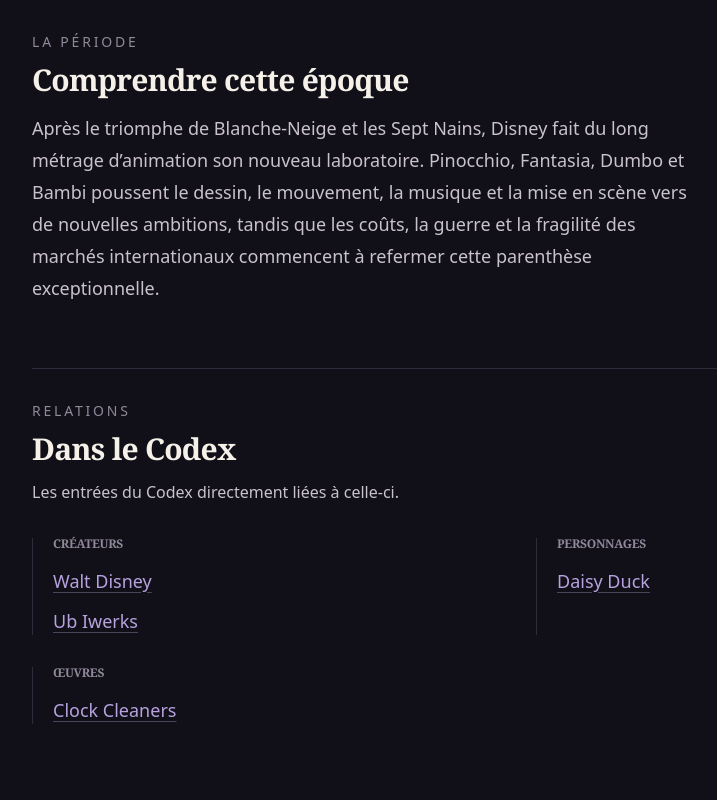
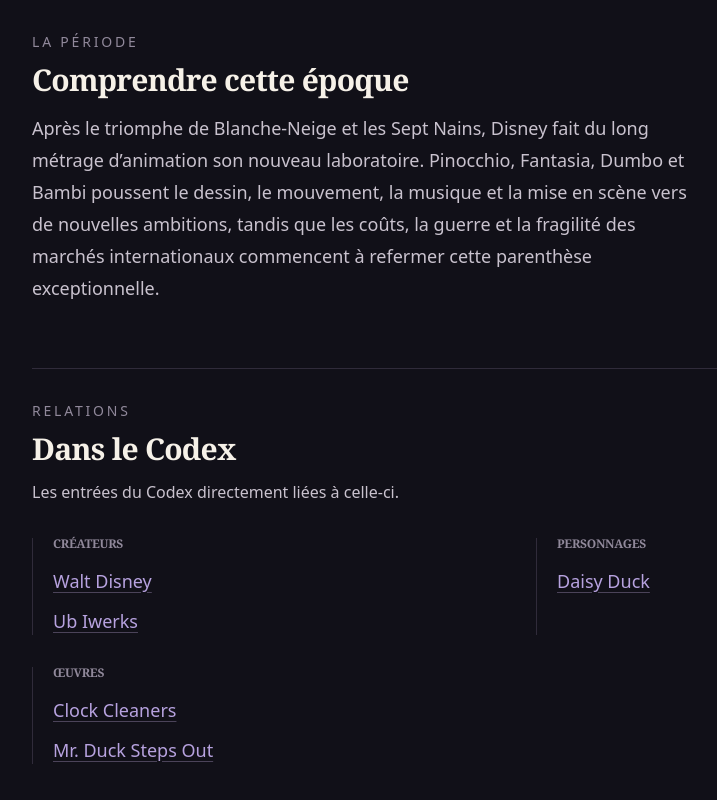
Before and after one commit to iamjulienjulien/ledisneyiste-codex, a Next.js app: page /epoques/temps-des-chefs-d-oeuvre in a window 1280 px wide. Shown: the part 538-1338 px from the top of the page, without its empty margins (120-837 px from the left). Built offline with nearby package versions, Linux system fonts and the light colour scheme.

Commit message:
🗄️ Archives > Mr. Duck Steps Out réunit Donald et Daisy > 🐭 Julien

```diff
--- a/src/data/catalogues/oeuvres.json
+++ b/src/data/catalogues/oeuvres.json
@@ -22,5 +22,11 @@
         "nom": "Clock Cleaners",
         "type": "oeuvre",
         "sousTitre": "Le vertige mécanique du trio Mickey, Donald et Dingo"
+    },
+    {
+        "slug": "mr-duck-steps-out",
+        "nom": "Mr. Duck Steps Out",
+        "type": "oeuvre",
+        "sousTitre": "Le premier rendez-vous de Donald et Daisy"
     }
 ]
--- a/src/data/oeuvres/index.ts
+++ b/src/data/oeuvres/index.ts
@@ -1,4 +1,5 @@
 import clockCleanersJson from "@/data/oeuvres/clock-cleaners.json";
+import mrDuckStepsOutJson from "@/data/oeuvres/mr-duck-steps-out.json";
 import steamboatWillieJson from "@/data/oeuvres/steamboat-willie.json";
 import theBandConcertJson from "@/data/oeuvres/the-band-concert.json";
 import theWiseLittleHenJson from "@/data/oeuvres/the-wise-little-hen.json";
@@ -9,6 +10,7 @@ export const fichesOeuvres = [
     theWiseLittleHenJson as FicheOeuvreDisney,
     theBandConcertJson as FicheOeuvreDisney,
     clockCleanersJson as FicheOeuvreDisney,
+    mrDuckStepsOutJson as FicheOeuvreDisney,
 ];
 
 export function getFicheOeuvreBySlug(slug: string) {
--- /dev/null
+++ b/src/data/oeuvres/mr-duck-steps-out.json
@@ -0,0 +1,42 @@
+{
+    "slug": "mr-duck-steps-out",
+    "type": "oeuvre",
+    "introduction": "Mr. Duck Steps Out donne à Donald et Daisy leur première véritable scène de couple, aussitôt envahie par Riri, Fifi et Loulou. Donald voudrait transformer sa visite en rendez-vous parfait, mais chaque tentative pour tenir ses neveux à distance ne fait qu’accélérer le désordre. Au milieu des danses, des glaces et des interruptions, Daisy s’impose pourtant comme une partenaire de jeu capable de répondre à l’énergie de Donald sans se laisser emporter par elle.",
+    "sortie": {
+        "date": {
+            "valeur": "1940-06-07",
+            "precision": "jour"
+        }
+    },
+    "format": "court métrage d’animation",
+    "contributions": [
+        {
+            "contributeur": {
+                "nom": "Jack King"
+            },
+            "roles": ["réalisation"]
+        }
+    ],
+    "personnages": [
+        {
+            "nom": "Donald Duck",
+            "type": "personnage",
+            "slug": "donald-duck"
+        },
+        {
+            "nom": "Daisy Duck",
+            "type": "personnage",
+            "slug": "daisy-duck"
+        },
+        {
+            "nom": "Riri"
+        },
+        {
+            "nom": "Fifi"
+        },
+        {
+            "nom": "Loulou"
+        }
+    ],
+    "sources": ["d23-mr-duck-steps-out", "d23-mr-duck-steps-out-premieres"]
+}
--- a/src/data/personnages/daisy-duck.json
+++ b/src/data/personnages/daisy-duck.json
@@ -15,7 +15,9 @@
     },
     "premiereApparition": {
         "oeuvre": {
-            "nom": "Mr. Duck Steps Out"
+            "nom": "Mr. Duck Steps Out",
+            "type": "oeuvre",
+            "slug": "mr-duck-steps-out"
         },
         "date": {
             "valeur": "1940-06-07",
--- a/src/data/sources/sources.json
+++ b/src/data/sources/sources.json
@@ -150,5 +150,12 @@
         "editeur": "D23: The Official Disney Fan Club",
         "url": "https://d23.com/a-to-z/don-donald-film/",
         "dateConsultation": "2026-08-16"
+    },
+    {
+        "id": "d23-mr-duck-steps-out",
+        "titre": "Mr. Duck Steps Out (film)",
+        "editeur": "D23: The Official Disney Fan Club",
+        "url": "https://d23.com/a-to-z/mr-duck-steps-out-film/",
+        "dateConsultation": "2026-08-16"
     }
 ]
```
